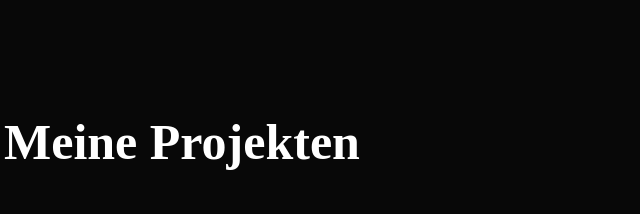
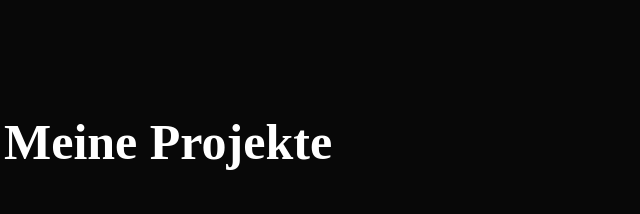
Before and after one commit to BohdanMaliuk08/portfolio_website1, a plain HTML site: page index.html in a window 1280 px wide. Shown: the part 1527-1741 px from the top of the page, 76-716 px from the left. Drawn offline with Linux system fonts and the light colour scheme; a web font is replaced by a local one.

Commit message:
Update index.html

```diff
--- a/index.html
+++ b/index.html
@@ -85,7 +85,7 @@
     <section class="portfolio" id="portfolio">
      <div class="portfolio" id="projekte">
         <div class="container">
-            <h1 class="sub-title">Meine Projekten</h1>
+            <h1 class="sub-title">Meine Projekte</h1>
             <div class="worklist">
                 <div class="work">
                     <img src="images/project.png">
```
